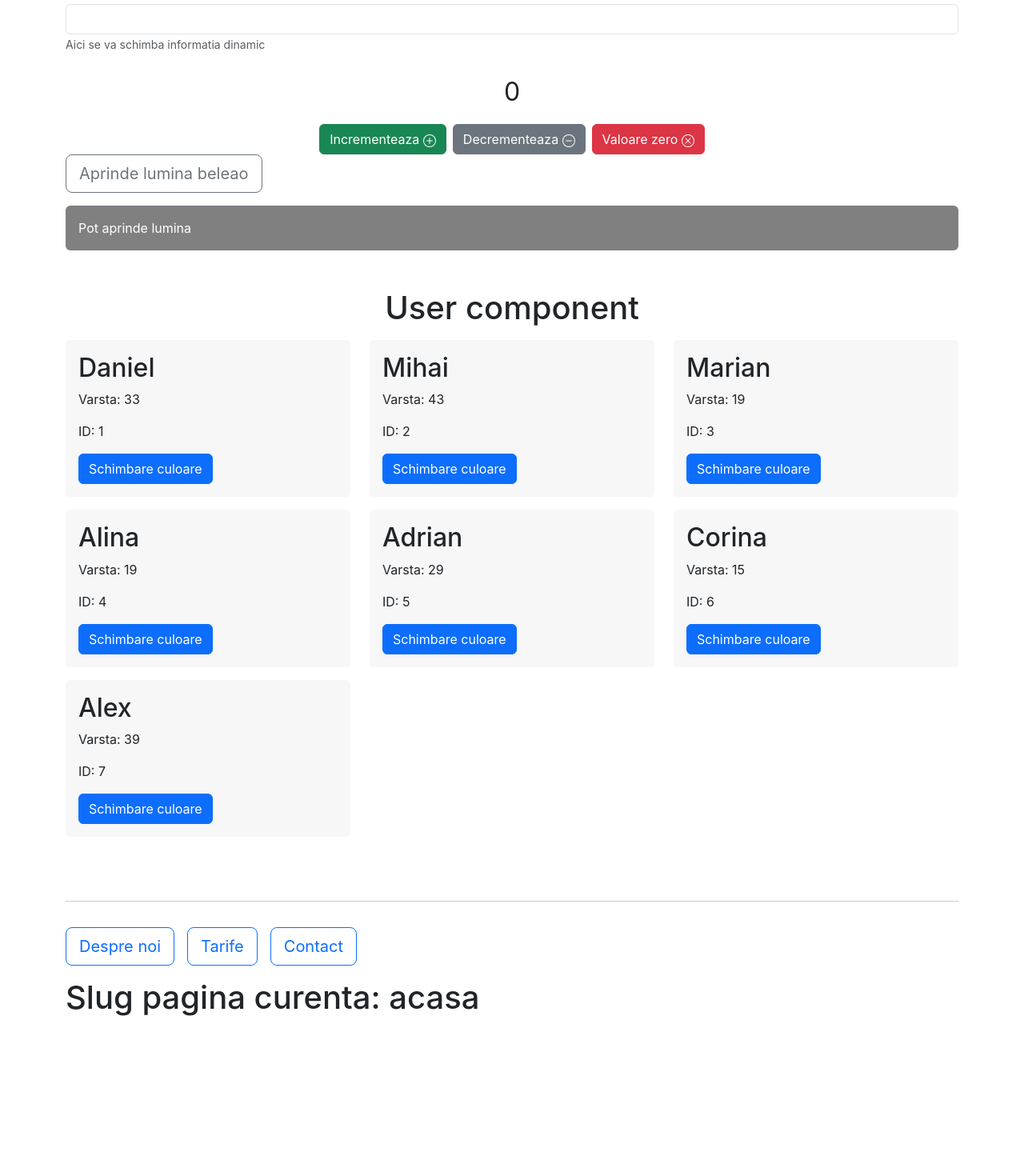
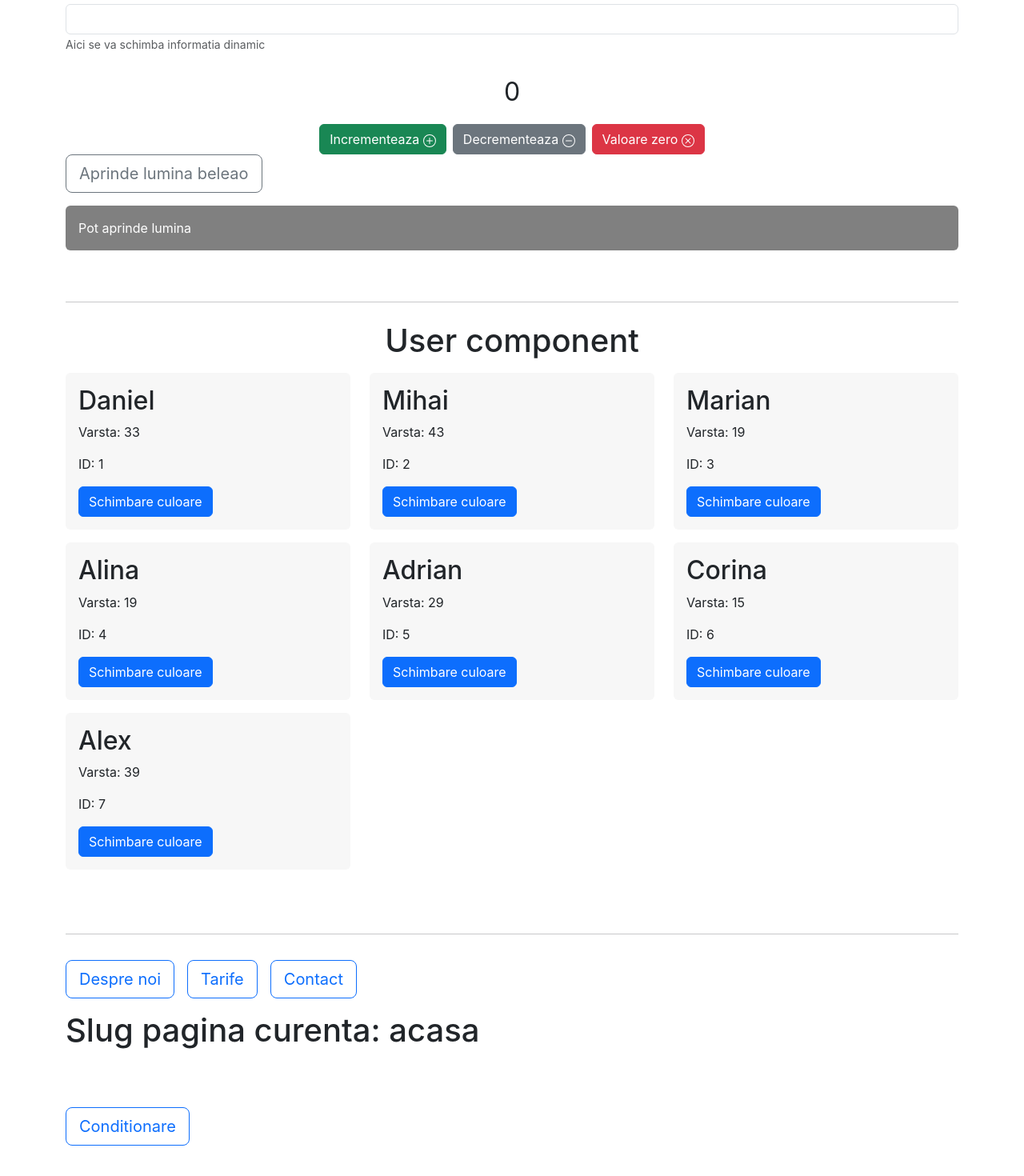
Before and after one commit to brateanugeorgeflorin/react-sda-course, a React (Create React App) app: page / in a window 1280 px wide. Shown: the part 408-1878 px from the top of the page at 80% size. Before the commit the page ends 1751 px from the top, so only its background shows below. Built offline with nearby package versions, Linux system fonts and the light colour scheme.

Commit message:
new changes

```diff
--- a/src/components/Home.js
+++ b/src/components/Home.js
@@ -5,6 +5,7 @@ export const Home = () => {
 
     return(
         <div className="App mt-5 pb-5 row row-cols-3">
+            <div className="col-12 pb-2"><hr/></div>
             <div className="heading h1 col-12 text-center pb-2">User component</div>
             {Users.map((user, i) => {
                return <User name={user.name} age={user.age} key={user.key} id={user.key} />;
--- a/src/components/UseEffect.js
+++ b/src/components/UseEffect.js
@@ -2,6 +2,9 @@ import { useEffect, useState } from "react";
 
 export const UseEffect = () => {
     const [tipResursa, setTipResursa] = useState("acasa");
+    const [conditionareAfisare, setConditionareAfisare] = useState(false);
+
+    console.log('no resource');
 
     useEffect(() => {
         console.log(tipResursa);
@@ -20,6 +23,11 @@ export const UseEffect = () => {
                 <div className="col-12 mb-3 pb-5">
                     <h1>Slug pagina curenta: {tipResursa}</h1>
                 </div>
+
+                <div className="col-12 mb-3 pb-5">
+                    <button type="button" className="btn btn-outline-primary btn-lg" onClick={() => setConditionareAfisare((prev) => !prev) }>Conditionare</button>
+                    {conditionareAfisare && <div className="alert alert-primary mt-3" role="alert">Am activat info Box</div>}
+                </div>
             </div>
         </>
     );
--- a/src/index.js
+++ b/src/index.js
@@ -7,9 +7,9 @@ import reportWebVitals from './reportWebVitals';
 
 const root = ReactDOM.createRoot(document.getElementById('root'));
 root.render(
-  <React.StrictMode>
+  //<React.StrictMode>
     <App />
-  </React.StrictMode>
+  //</React.StrictMode>
 );
 
 // If you want to start measuring performance in your app, pass a function
```
